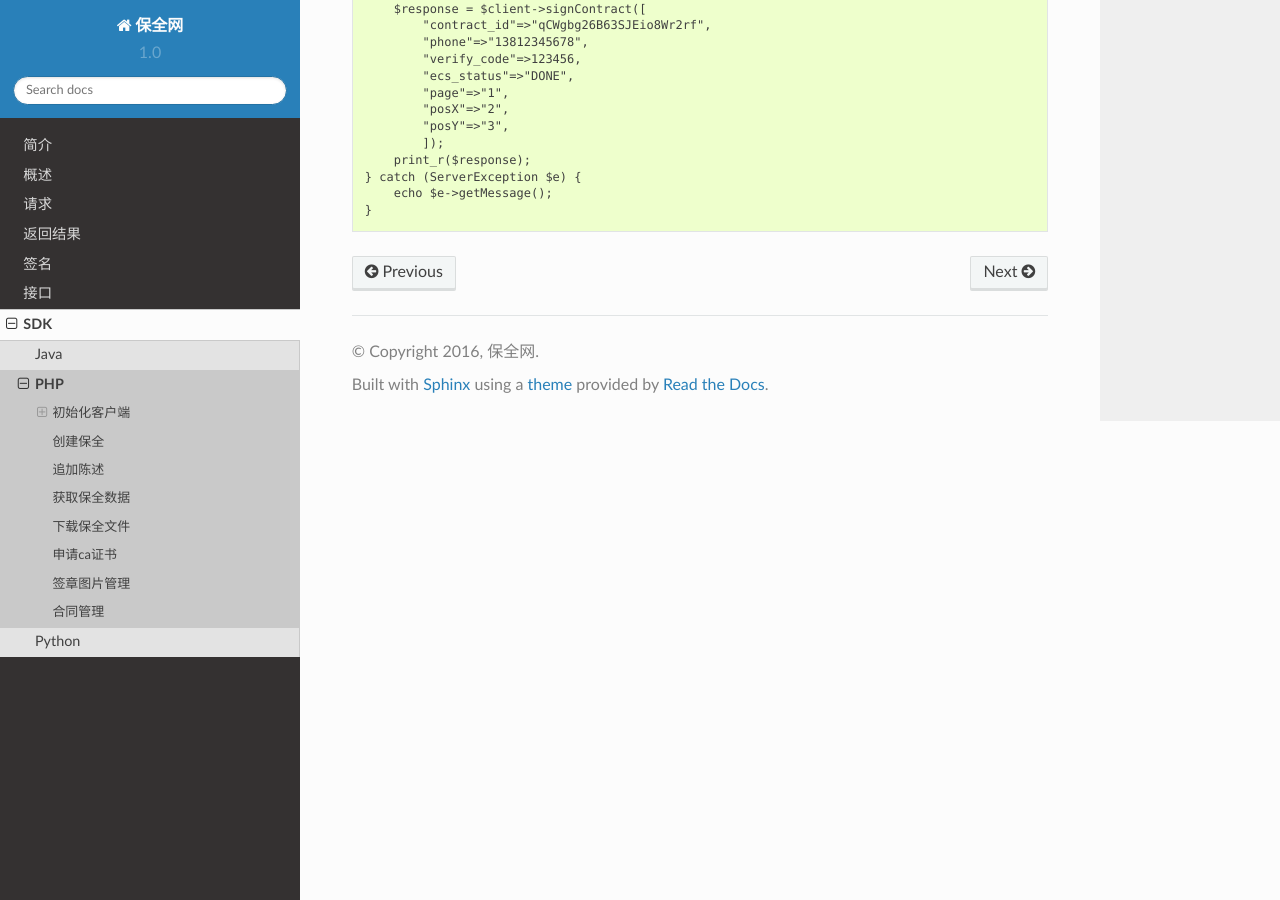
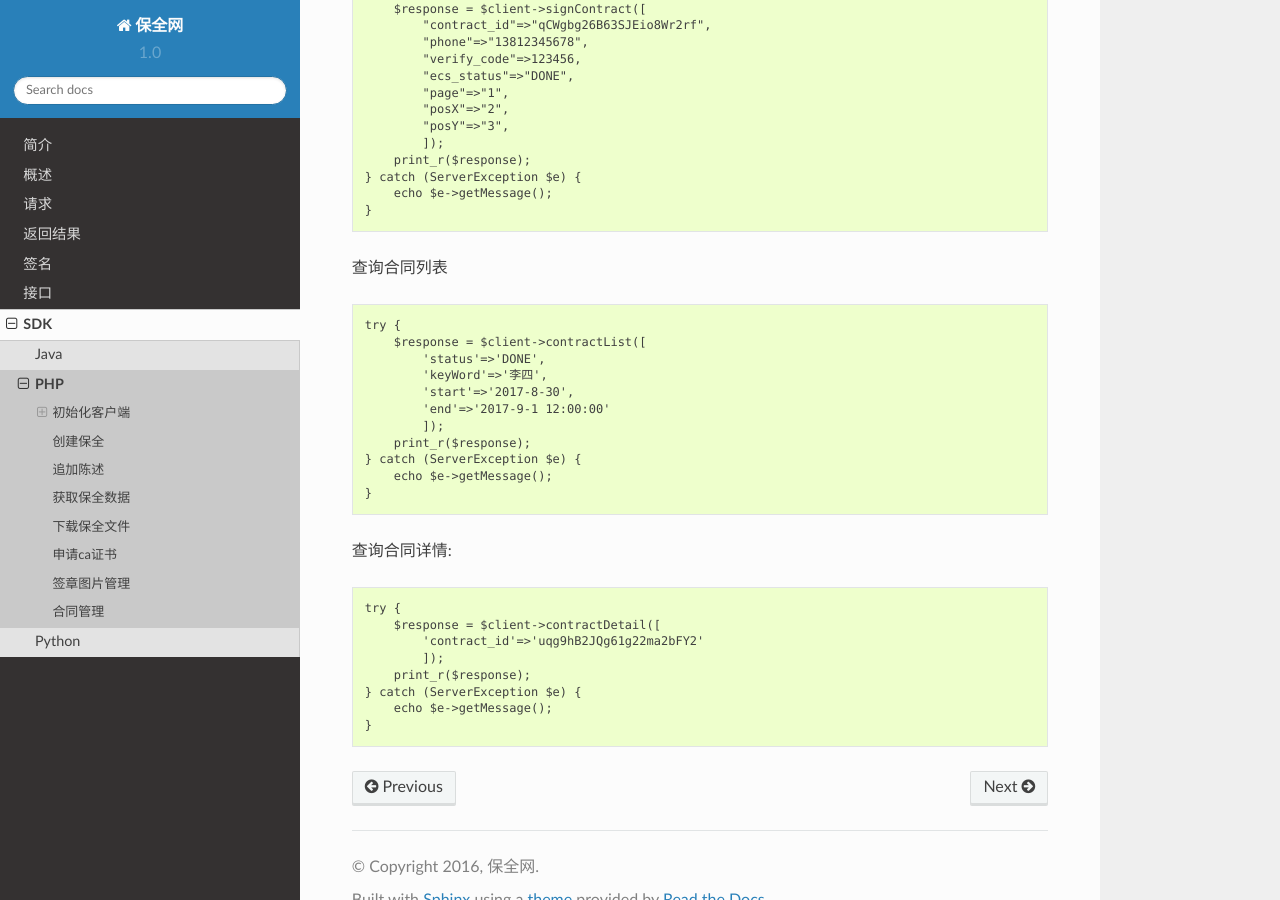
Before and after one commit to baoquan-hq/readthedocs, a Sphinx documentation site: the page built from docs/php.rst, in a window 1280 px wide and 900 px high, scrolled down 7550 px. Built offline with Sphinx 7.4.7 and the Read the Docs theme 2.0.0, drawn with Linux system fonts in a browser that asks for light colours.

Commit message:
updates php sdk

```diff
--- a/docs/php.rst
+++ b/docs/php.rst
@@ -5,7 +5,7 @@ PHP
 
 	{
 	  "require": {
-	    "baoquan/eagle-sdk": "1.0.11"
+	    "baoquan/eagle-sdk": "1.0.12"
 	  }
 	}
 
@@ -398,3 +398,28 @@ getAttestation有两个参数，第1个参数ano是保全号，第二个参数fi
 	} catch (ServerException $e) {
 	    echo $e->getMessage();
 	}
+
+查询合同列表 ::
+
+	try {
+	    $response = $client->contractList([
+		'status'=>'DONE',
+		'keyWord'=>'李四',
+		'start'=>'2017-8-30',
+		'end'=>'2017-9-1 12:00:00'
+		]);
+	    print_r($response);
+	} catch (ServerException $e) {
+	    echo $e->getMessage();
+	}
+
+查询合同详情::
+
+	try {
+	    $response = $client->contractDetail([
+		'contract_id'=>'uqg9hB2JQg61g22ma2bFY2'
+		]);
+	    print_r($response);
+	} catch (ServerException $e) {
+	    echo $e->getMessage();
+	}
```
